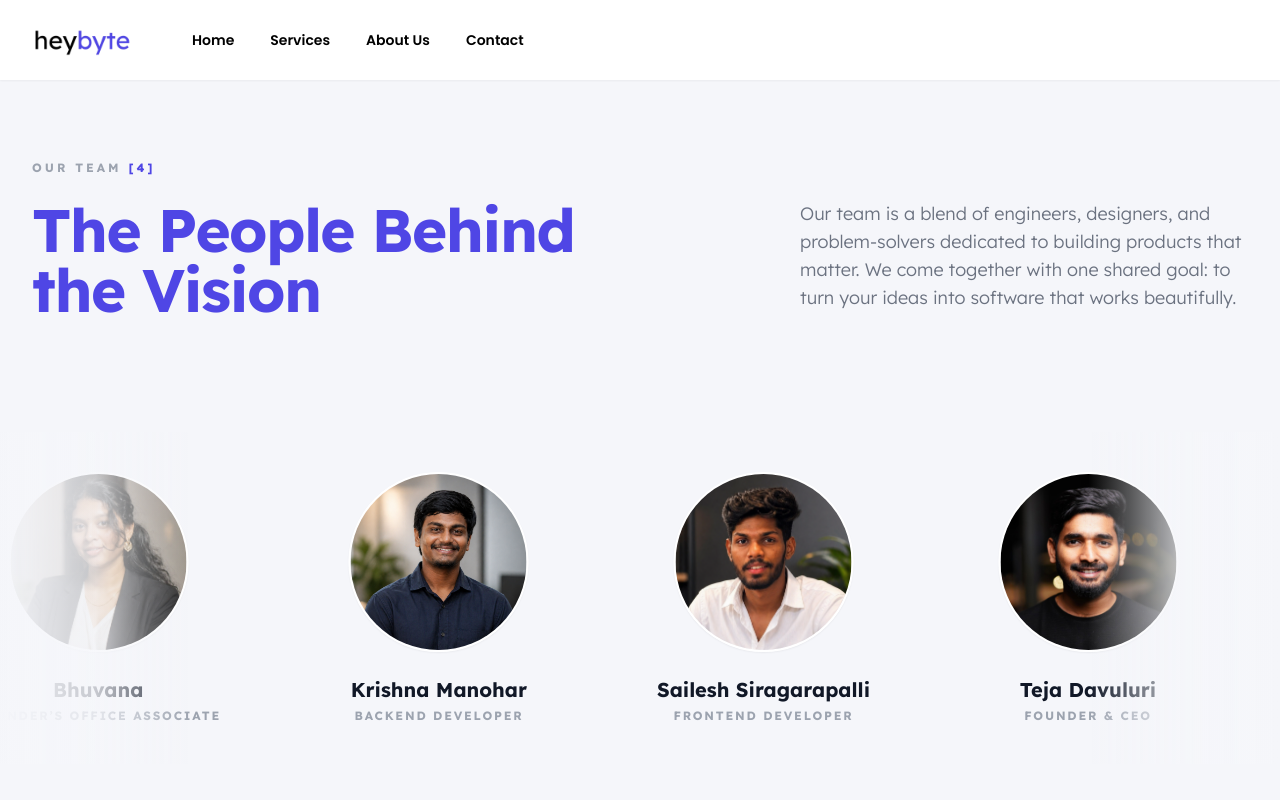
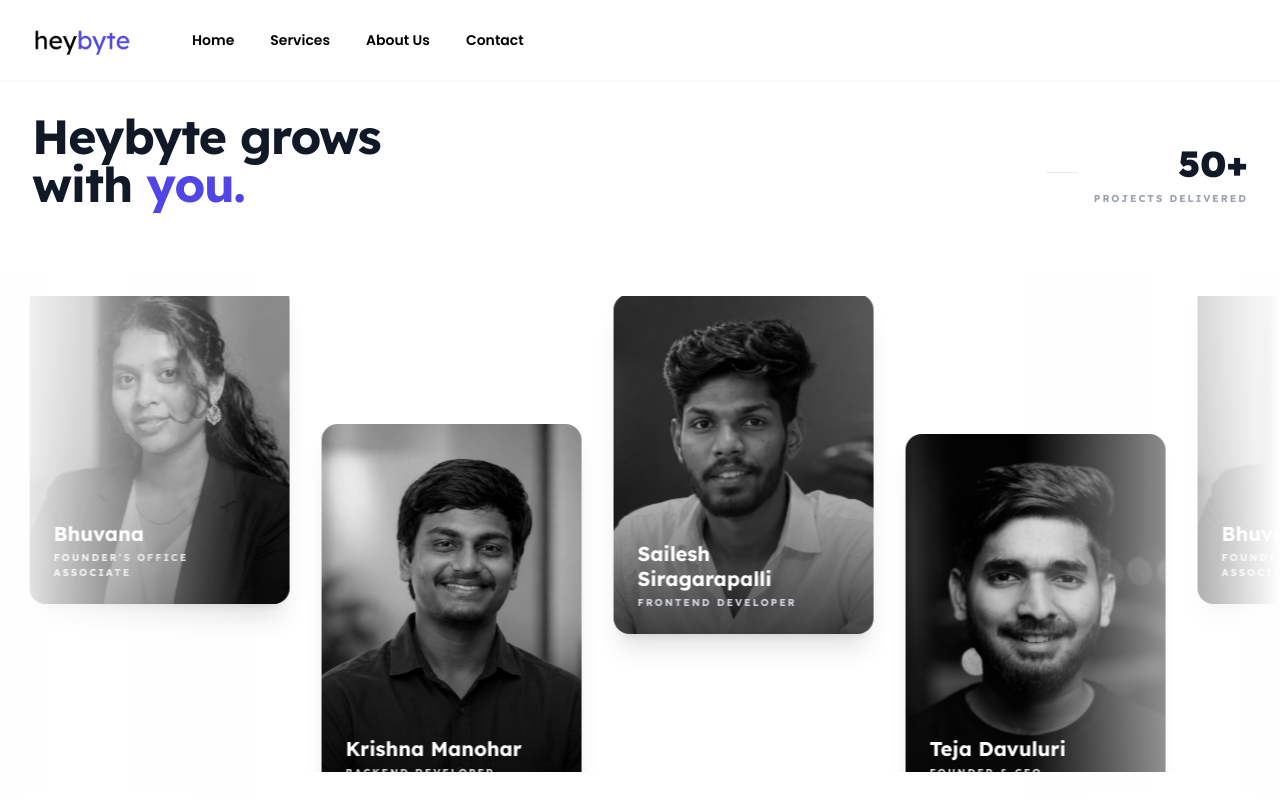
Before and after one commit to Siragarapalli-Sailesh-0808/heybyte_testing, a Next.js app: page /about-us in a window 1280 px wide. Shown: the top 800 px of the page. Built offline with nearby package versions, Linux system fonts and the light colour scheme.

Commit message:
Implement Razorpay-inspired Team carousel with 3D flip and wave layout, and refine desktop interactions

```diff
--- a/src/components/AboutTeam.tsx
+++ b/src/components/AboutTeam.tsx
@@ -1,106 +1,207 @@
-import React from 'react';
-import Image from 'next/image';
+'use client'
+
+import React, { useState, useRef } from 'react'
+import Image from 'next/image'
+import { motion } from 'framer-motion'
 
 interface TeamMember {
-  name: string;
-  role: string;
-  image: string;
+  id: number
+  name: string
+  role: string
+  image: string
+  quote: string
 }
 
 const teamMembers: TeamMember[] = [
   {
+    id: 1,
     name: "Teja Davuluri",
     role: "Founder & CEO",
     image: "/Teja-Davuluri.jpeg",
+    quote: "Building Heybyte has been about bridging the gap between complex engineering and intuitive user experiences. We don't just write code; we solve problems."
   },
   {
+    id: 2,
     name: "Bhuvana",
     role: "Founder’s Office Associate",
     image: "/Bhuvana.png",
+    quote: "Operational excellence is at the heart of everything we do. Ensuring our vision translates into seamless execution for every client."
   },
   {
+    id: 3,
     name: "Krishna Manohar",
     role: "Backend Developer",
     image: "/Krishna-Manohar.png",
+    quote: "Scalability and security aren't just features; they're the foundation. I focus on building robust systems that grow with our clients' ambitions."
   },
   {
+    id: 4,
     name: "Sailesh Siragarapalli",
     role: "Frontend Developer",
     image: "/Sailesh.png",
-  },
+    quote: "Crafting digital experiences that feel alive. I'm passionate about performance, accessibility, and pixel-perfect implementation."
+  }
+]
+
+const FlipCard = ({ member, index }: { member: TeamMember; index: number }) => {
+  const [isFlipped, setIsFlipped] = useState(false)
+
+  // Dramatically pushed vertical offsets for a stronger wave effect
+  const offsets = [
+    "translate-y-[20px] md:translate-y-[40px]",
+    "translate-y-[-30px] md:translate-y-[-60px]",
+    "translate-y-[40px] md:translate-y-[80px]",
+    "translate-y-[-25px] md:translate-y-[-50px]",
+    "translate-y-[45px] md:translate-y-[90px]",
+    "translate-y-[-35px] md:translate-y-[-70px]"
   ];
+  const offset = offsets[index % offsets.length];
 
-const TeamMemberCard = ({ member }: { member: TeamMember }) => {
+  // Responsive sizes: Smaller for mobile, standard for desktop
+  const dimensions = [
+    "w-[220px] h-[300px] md:w-[260px] md:h-[360px]",
+    "w-[220px] h-[280px] md:w-[260px] md:h-[320px]",
+    "w-[220px] h-[320px] md:w-[260px] md:h-[380px]",
+    "w-[220px] h-[290px] md:w-[260px] md:h-[340px]",
+    "w-[220px] h-[310px] md:w-[260px] md:h-[370px]",
+    "w-[220px] h-[285px] md:w-[260px] md:h-[330px]"
+  ];
+  const dimension = dimensions[index % dimensions.length];
+
   return (
-    <div className="flex flex-col items-center gap-6 group transition-all duration-300 px-8 sm:px-12 md:px-16">
-      <div className="relative">
-        {/* Soft glowing ring on hover */}
-        <div className="absolute inset-0 rounded-full bg-indigo-600/20 blur-md opacity-0 group-hover:opacity-100 transition-opacity duration-500 -z-10 scale-110" />
-
-        <div className="relative w-[100px] h-[100px] sm:w-[140px] sm:h-[140px] md:w-[180px] md:h-[180px] rounded-full overflow-hidden border-2 border-white shadow-sm transition-all duration-500 scale-100 group-hover:scale-105 group-hover:border-indigo-600/50">
+    <div
+      className={`relative ${dimension} ${offset} perspective-1000 group cursor-pointer transition-transform duration-500`}
+      onMouseEnter={() => setIsFlipped(true)}
+      onMouseLeave={() => setIsFlipped(false)}
+      onClick={() => setIsFlipped(!isFlipped)}
+    >
+      <motion.div
+        className="relative w-full h-full transition-all duration-500 preserve-3d"
+        animate={{ rotateY: isFlipped ? 180 : 0 }}
+        transition={{ duration: 0.5, ease: [0.4, 0, 0.2, 1] }}
+      >
+        {/* Front Side: Image */}
+        <div className="absolute inset-0 backface-hidden rounded-2xl overflow-hidden shadow-xl">
           <Image
             src={member.image}
             alt={member.name}
             fill
-            className="object-cover"
+            className="object-cover grayscale group-hover:grayscale-0 transition-all duration-700"
           />
-        </div>
-      </div>
-      <div className="text-center">
-        <h3 className="text-lg sm:text-xl font-bold text-gray-900 group-hover:text-indigo-600 transition-colors duration-300 font-display">
-          {member.name}
-        </h3>
-        <p className="text-[10px] sm:text-xs font-bold text-gray-400 uppercase tracking-[0.15em] mt-1 font-display">
+          <div className="absolute inset-0 bg-gradient-to-t from-black/90 via-black/20 to-transparent opacity-80" />
+          <div className="absolute bottom-6 left-6 right-6">
+            <h4 className="text-xl font-bold text-white font-display leading-tight">{member.name}</h4>
+            <p className="text-[10px] font-bold text-gray-300 uppercase tracking-[0.2em] mt-1 font-display">
               {member.role}
             </p>
           </div>
         </div>
-  );
-};
 
-const TeamMarquee = () => {
-  // Triple members to ensure enough coverage for infinite scroll
-  const displayMembers = [...teamMembers, ...teamMembers, ...teamMembers, ...teamMembers];
-
-  return (
-    <div className="relative w-full overflow-hidden py-10">
-      {/* Gradient Fade Edges */}
-      <div className="absolute left-0 top-0 bottom-0 w-24 sm:w-48 z-10 bg-gradient-to-r from-[#F5F6FA] via-[#F5F6FA]/80 to-transparent pointer-events-none" />
-      <div className="absolute right-0 top-0 bottom-0 w-24 sm:w-48 z-10 bg-gradient-to-l from-[#F5F6FA] via-[#F5F6FA]/80 to-transparent pointer-events-none" />
-
-      <div className="flex animate-marquee pause-on-hover whitespace-nowrap w-fit">
-        {displayMembers.map((member, index) => (
-          <div key={index} className="inline-block">
-            <TeamMemberCard member={member} />
+        {/* Back Side: Quote */}
+        <div
+          className="absolute inset-0 backface-hidden rounded-2xl bg-white shadow-2xl p-8 flex flex-col justify-between border border-gray-100"
+          style={{ transform: 'rotateY(180deg)' }}
+        >
+          <div>
+            <div className="w-8 h-[2px] bg-indigo-600 mb-6" />
+            <p className="text-sm sm:text-base text-gray-600 font-display leading-relaxed font-light italic">
+              "{member.quote}"
+            </p>
           </div>
-        ))}
-      </div>
-    </div>
-  );
-};
-
-export default function AboutTeam() {
-  return (
-    <section className="bg-[#F5F6FA] py-20 sm:py-32 lg:py-40 overflow-hidden">
-      <div className="max-w-7xl mx-auto px-4 sm:px-6 lg:px-8">
-        <div className="flex flex-col lg:flex-row lg:items-end justify-between gap-10 mb-20 sm:mb-28">
-          <div className="max-w-2xl">
-            <p className="text-[10px] sm:text-xs font-bold uppercase tracking-[0.25em] text-gray-400 mb-6 font-display">
-              OUR TEAM <span className="text-indigo-600">[{teamMembers.length}]</span>
-            </p>
-            <h2 className="text-4xl sm:text-5xl md:text-6xl font-bold text-indigo-600 font-display leading-[1.1] tracking-tight">
-              The People Behind <br className="hidden sm:block" /> the Vision
-            </h2>
-          </div>
-          <div className="max-w-md lg:pb-2">
-            <p className="text-base sm:text-lg text-gray-500 leading-relaxed font-display font-light">
-              Our team is a blend of engineers, designers, and problem-solvers dedicated to building products that matter. We come together with one shared goal: to turn your ideas into software that works beautifully.
+          <div>
+            <h4 className="text-lg font-bold text-gray-900 font-display">{member.name}</h4>
+            <p className="text-[10px] font-bold text-indigo-600 uppercase tracking-[0.15em] mt-0.5 font-display">
+              {member.role}
             </p>
           </div>
         </div>
+      </motion.div>
+    </div>
+  )
+}
+
+export default function AboutTeam() {
+  const [isPaused, setIsPaused] = useState(false)
+
+  // Infinite Marquee Logic
+  const doubleMembers = [...teamMembers, ...teamMembers]
+
+  return (
+    <section className="relative w-full py-20 md:py-28 bg-white overflow-hidden">
+      {/* Header Section */}
+      <div className="max-w-[1440px] mx-auto px-6 lg:px-8 mb-10 md:mb-16">
+        <div className="flex flex-col md:flex-row md:items-end justify-between gap-8 md:gap-12">
+          <motion.div
+            initial={{ opacity: 0, y: 20 }}
+            whileInView={{ opacity: 1, y: 0 }}
+            viewport={{ once: true }}
+            transition={{ duration: 0.8 }}
+            className="max-w-xl text-left"
+          >
+            <h2 className="text-4xl sm:text-4xl md:text-5xl font-bold text-gray-900 font-display leading-[1.1] tracking-tight">
+              Heybyte grows <br /> with <span className="text-indigo-600">you.</span>
+            </h2>
+          </motion.div>
+
+          <motion.div
+            initial={{ opacity: 0, x: 20 }}
+            whileInView={{ opacity: 1, x: 0 }}
+            viewport={{ once: true }}
+            transition={{ duration: 0.8, delay: 0.2 }}
+            className="flex items-center gap-4 md:justify-end"
+          >
+            <div className="w-8 h-[1px] bg-gray-200 hidden sm:block mb-2" />
+            <div className="text-left md:text-right">
+              <span className="text-3xl md:text-4xl font-black text-gray-900 font-display block leading-none">50+</span>
+              <span className="text-[10px] font-bold text-gray-400 uppercase tracking-[0.2em] font-display">Projects Delivered</span>
+            </div>
+          </motion.div>
+        </div>
       </div>
 
-      <TeamMarquee />
+      {/* Carousel Container */}
+      <div
+        className="relative w-full py-6"
+        onMouseEnter={() => setIsPaused(true)}
+        onMouseLeave={() => setIsPaused(false)}
+      >
+        {/* Gradient Fade Edges */}
+        <div className="absolute left-0 top-0 bottom-0 w-32 sm:w-64 z-10 bg-gradient-to-r from-white via-white/50 to-transparent pointer-events-none" />
+        <div className="absolute right-0 top-0 bottom-0 w-32 sm:w-64 z-10 bg-gradient-to-l from-white via-white/50 to-transparent pointer-events-none" />
+
+        <div className="flex overflow-hidden py-12">
+          <motion.div
+            className="flex gap-8 px-4"
+            animate={{ x: isPaused ? undefined : "-50%" }}
+            transition={{
+              duration: 25,
+              repeat: Infinity,
+              ease: "linear"
+            }}
+            style={{ width: 'fit-content' }}
+          >
+            {doubleMembers.map((member, i) => (
+              <div key={i} className="flex-shrink-0">
+                <FlipCard member={member} index={i} />
+              </div>
+            ))}
+          </motion.div>
+        </div>
+      </div>
+
+      {/* Custom Styles for 3D */}
+      <style jsx global>{`
+        .perspective-1000 {
+          perspective: 1000px;
+        }
+        .preserve-3d {
+          transform-style: preserve-3d;
+        }
+        .backface-hidden {
+          backface-visibility: hidden;
+          -webkit-backface-visibility: hidden;
+        }
+      `}</style>
     </section>
-  );
+  )
 }
--- a/src/components/Metrics.tsx
+++ b/src/components/Metrics.tsx
@@ -67,7 +67,7 @@ export default function Metrics() {
               )}
 
               <div className="relative mb-6">
-                 {/* Subtle Glow Behind Numbers */}
+                {/* Subtle Glow Behind Numbers */}
                 <div className="absolute inset-0 bg-indigo-400/5 blur-3xl rounded-full opacity-0 group-hover:opacity-100 transition-opacity duration-700 -z-10" />
 
                 <h3 className="text-6xl md:text-7xl lg:text-8xl font-bold tracking-tightest font-display text-gray-900 group-hover:text-indigo-600 transition-colors duration-500">
--- a/src/components/TechnoShowcase.tsx
+++ b/src/components/TechnoShowcase.tsx
@@ -19,6 +19,7 @@ const technologies = [
 
 export default function TechnoShowcase() {
   const [activeMobileIndex, setActiveMobileIndex] = useState(0)
+  const [hoveredIndex, setHoveredIndex] = useState<number | null>(null)
   const [isPaused, setIsPaused] = useState(false)
   const [isMobile, setIsMobile] = useState(false)
 
@@ -48,6 +49,24 @@ export default function TechnoShowcase() {
     setTimeout(() => setIsPaused(false), 3000)
   }
 
+  // Define bento spans to create that "scattered" premium look
+  const getSpans = (index: number) => {
+    const desktopSpans = [
+      "md:col-span-2 md:row-span-1", // React
+      "md:col-span-1 md:row-span-1", // Node
+      "md:col-span-1 md:row-span-2", // Python (Tall)
+      "md:col-span-1 md:row-span-1", // AWS
+      "md:col-span-2 md:row-span-2", // Azure (Large)
+      "md:col-span-1 md:row-span-1", // Docker
+      "md:col-span-1 md:row-span-1", // Kubernetes
+      "md:col-span-1 md:row-span-2", // Go (Tall)
+      "md:col-span-1 md:row-span-1", // Java
+      "md:col-span-1 md:row-span-1", // Jenkins
+      "md:col-span-2 md:row-span-1", // Cloud
+    ]
+    return desktopSpans[index] || "md:col-span-1 md:row-span-1"
+  }
+
   return (
     <section className="font-display w-full bg-white py-24 md:py-40 px-4 sm:px-8 md:px-16 lg:px-24 overflow-hidden">
       {/* Header */}
@@ -68,34 +87,21 @@ export default function TechnoShowcase() {
         </motion.div>
       </div>
 
-      {/* Scattered Bento Grid - Preserving Layout */}
-      <div className="grid grid-cols-2 md:grid-cols-4 lg:grid-cols-6 gap-3 md:gap-4 lg:gap-6 auto-rows-[160px] md:auto-rows-[180px]">
+      {/* Scattered Bento Grid */}
+      <div className="grid grid-cols-2 md:grid-cols-4 lg:grid-cols-6 gap-3 md:gap-6 auto-rows-[140px] md:auto-rows-[160px]">
         {technologies.map((tech, index) => {
-          // Asymmetric spans for bento look on desktop
-          const spans = [
-            "md:col-span-2 md:row-span-1",
-            "md:col-span-1 md:row-span-1",
-            "md:col-span-1 md:row-span-2",
-            "md:col-span-1 md:row-span-1",
-            "md:col-span-2 md:row-span-1",
-            "md:col-span-1 md:row-span-1",
-            "md:col-span-1 md:row-span-1",
-            "md:col-span-1 md:row-span-1",
-            "md:col-span-2 md:row-span-1",
-            "md:col-span-1 md:row-span-1",
-            "md:col-span-2 md:row-span-1",
-          ]
-
           const isActiveMobile = isMobile && activeMobileIndex === index
 
           return (
             <motion.div
               key={tech.name}
+              onMouseEnter={() => !isMobile && setHoveredIndex(index)}
+              onMouseLeave={() => !isMobile && setHoveredIndex(null)}
               onClick={() => handleManualTap(index)}
               className={`
-                relative rounded-[2rem] p-6 flex flex-col items-center justify-center transition-all duration-500 cursor-pointer
-                ${spans[index % spans.length]}
-                ${isActiveMobile
+                relative rounded-[2rem] p-6 flex flex-col items-center justify-center transition-all duration-500 cursor-pointer group
+                ${getSpans(index)}
+                ${(isActiveMobile || (!isMobile && hoveredIndex === index))
                   ? 'bg-white shadow-[0_20px_50px_rgba(0,0,0,0.08)] ring-1 ring-gray-100 -translate-y-2'
                   : 'bg-gray-50 md:hover:bg-white md:hover:shadow-[0_20px_50px_rgba(0,0,0,0.06)] md:hover:ring-1 md:hover:ring-gray-100 md:hover:-translate-y-2'}
               `}
@@ -105,8 +111,8 @@ export default function TechnoShowcase() {
                   src={tech.logo}
                   alt={tech.name}
                   className={`
-                    w-12 md:w-14 h-12 md:h-14 object-contain transition-all duration-500
-                    ${isActiveMobile ? 'grayscale-0 scale-110' : 'md:grayscale group-hover:grayscale-0 grayscale'}
+                    w-12 md:w-16 h-12 md:h-16 object-contain transition-all duration-500
+                    ${(isActiveMobile || (!isMobile && hoveredIndex === index)) ? 'grayscale-0 scale-110' : 'md:grayscale group-hover:grayscale-0 grayscale'}
                   `}
                 />
               </div>
@@ -114,18 +120,17 @@ export default function TechnoShowcase() {
               <div className="w-full mt-4">
                   <p className={`
                     text-[10px] font-black uppercase tracking-[0.2em] transition-all duration-500
-                   ${isActiveMobile ? 'text-indigo-600' : 'text-gray-400'}
+                    ${(isActiveMobile || (!isMobile && hoveredIndex === index)) ? 'text-indigo-600' : 'text-gray-400 group-hover:text-indigo-600'}
                   `}>
                    {tech.name}
                  </p>
-
                                   <AnimatePresence>
-                   {isActiveMobile && (
+                    {(isActiveMobile || (!isMobile && hoveredIndex === index)) && (
                       <motion.p
                         initial={{ opacity: 0, height: 0 }}
                         animate={{ opacity: 1, height: 'auto' }}
                         exit={{ opacity: 0, height: 0 }}
-                       className="text-[9px] text-gray-400 font-display mt-1 line-clamp-1"
+                        className="text-[9px] text-gray-400 font-display mt-1 line-clamp-1 text-center"
                       >
                         {tech.desc}
                       </motion.p>
@@ -135,7 +140,7 @@ export default function TechnoShowcase() {
 
               {/* Desktop Hover Gradient Accent */}
               {!isMobile && (
-                 <div className="absolute inset-0 rounded-[2rem] bg-indigo-50/0 group-hover:bg-indigo-50/10 transition-colors duration-500 -z-10" />
+                 <div className="absolute inset-0 rounded-[2rem] bg-indigo-50/0 group-hover:bg-indigo-50/5 transition-colors duration-500 -z-10" />
               )}
             </motion.div>
           )
```
Lines whose indentation alone changed are shown as unchanged.
